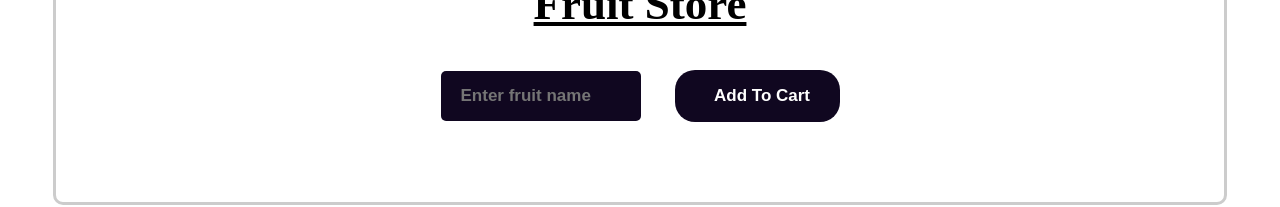
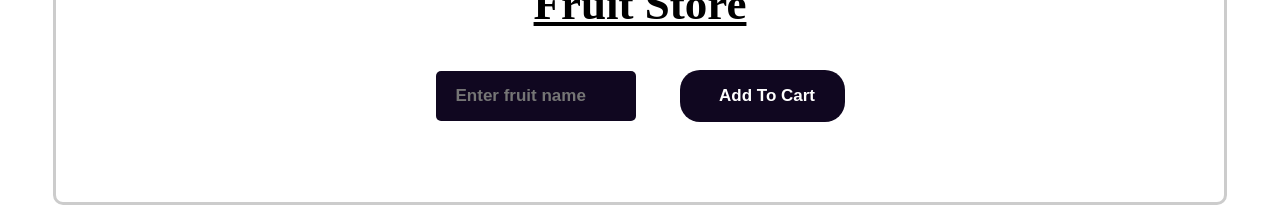
Before and after one commit to targeeseneh/fruit-app, a plain HTML site: page index.html in a window 1280 px wide. Shown: the part 160-367 px from the top of the page. Drawn offline with Linux system fonts and the light colour scheme.

Commit message:
Update index.html

```diff
--- a/index.html
+++ b/index.html
@@ -33,7 +33,7 @@
 		#fruit-name{
 			font-size: 30px;
 			font-weight: bold;
-			margin: 10px auto;
+			margin: 10px;
       padding: 10px 20px;
       width: 160px;
       height: 30px;
@@ -72,7 +72,7 @@
 		}
 
          button {
-           margin: 10px auto;
+           margin: 10px;
            padding: 10px 20px;
            font-size: 20px;
            font-weight: bold;
```
